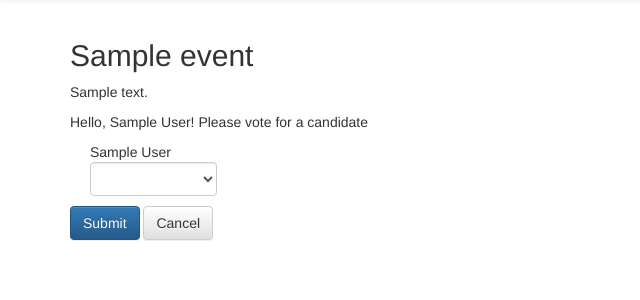
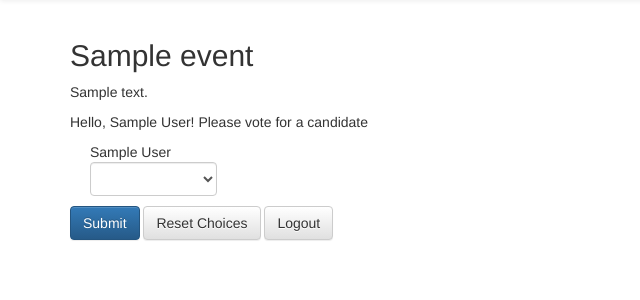
Before and after one commit to lzh9102/ee-voting, a Django app: template voting/templates/voting/vote.html in a window 1280 px wide. Shown: the part 51-351 px from the top of the page, without its empty margins (0-640 px from the left). Run offline with Django 3.2, Linux system fonts and the light colour scheme; tables that the repository leaves empty hold one stand-in row (values such as "Sample post"); the template is opened without the code that fills it: values that come from a table or form of the project are taken from there, most other values are stand-ins (such as "Sample title", 1, 10 or a date in 2020); parts of the project's set-up code (start-up, migrations or seed data) failed here and were passed over; some libraries are stand-ins or nearby versions.

Commit message:
Add reset button to voting page

```diff
--- a/voting/templates/voting/vote.html
+++ b/voting/templates/voting/vote.html
@@ -31,7 +31,7 @@
         <div class="radio">
           <label>
             {{ candidate.full_name }}
-            <select class="form-control" id="candidate_{{ candidate.pk }}" name="candidate_{{ candidate.pk }}">
+            <select class="form-control candidate-select" id="candidate_{{ candidate.pk }}" name="candidate_{{ candidate.pk }}">
               <option class="form-control" value="N">{% trans "Not Selected" %}</option>
               <option class="form-control" value="A">{% trans "Agree" %}</option>
               <option class="form-control" value="D">{% trans "Disagree" %}</option>
@@ -40,7 +40,8 @@
         </div>
       {% endfor %}
       <button class="btn btn-primary" type="submit">{% trans "Submit" %}</button>
-      <button name="cancel" class="btn btn-default" type="submit">{% trans "Cancel" %}</button>
+      <a href="#" id="reset" class="btn btn-default">{% trans "Reset Choices" %}</a>
+      <button name="cancel" class="btn btn-default" type="submit">{% trans "Logout" %}</button>
     </form>
   </div>
 </div>
@@ -55,5 +56,8 @@
   $('#candidate_{{ candidate.pk }}').val('{{ choice }}');
   {% endfor %}
   {% endif %}
+  $('#reset').click(function() {
+    $('.candidate-select').val('N');
+  });
 </script>
 {% endblock %}
```
